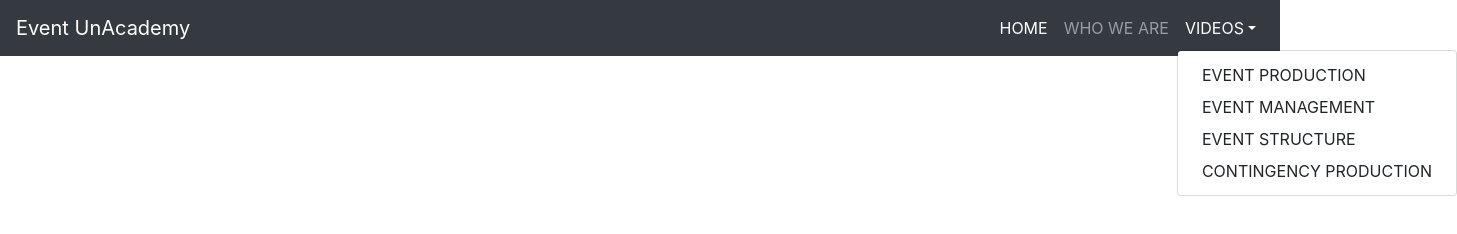
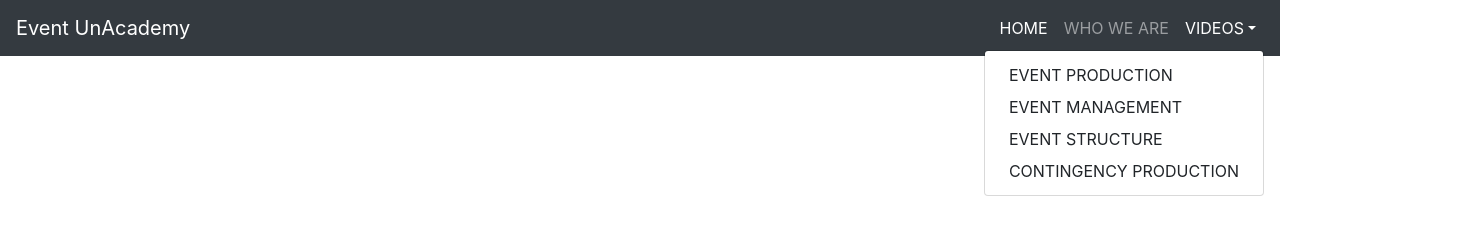
Before and after one commit to deependerrathore/bootstrap4, a plain HTML site: page index.html in a window 1280 px wide. Both pictures are taken after a click on the button "VIDEOS". Shown: the whole page, 1457 px wide, since content can reach past the window. Drawn offline with nearby package versions, Linux system fonts and the light colour scheme.

Commit message:
Navbar issue is fixed by adding dropdown-menu-right class along with dropdown-menu

```diff
--- a/index.html
+++ b/index.html
@@ -25,7 +25,7 @@
           </li>
           <li class="nav-item dropdown">
             <a class="nav-link dropdown-toggle" href="#" id="navbarDropdown" role="button" data-toggle="dropdown" aria-haspopup="true" aria-expended="false" >VIDEOS</a>
-            <div class="dropdown-menu" aria-labelledby="navbarDropdown" >
+            <div class="dropdown-menu dropdown-menu-right"  aria-labelledby="navbarDropdown" >
               <a class="dropdown-item" href="#" >EVENT PRODUCTION</a>
               <a class="dropdown-item" href="#" >EVENT MANAGEMENT</a>
               <a class="dropdown-item" href="#" >EVENT STRUCTURE</a>
```
